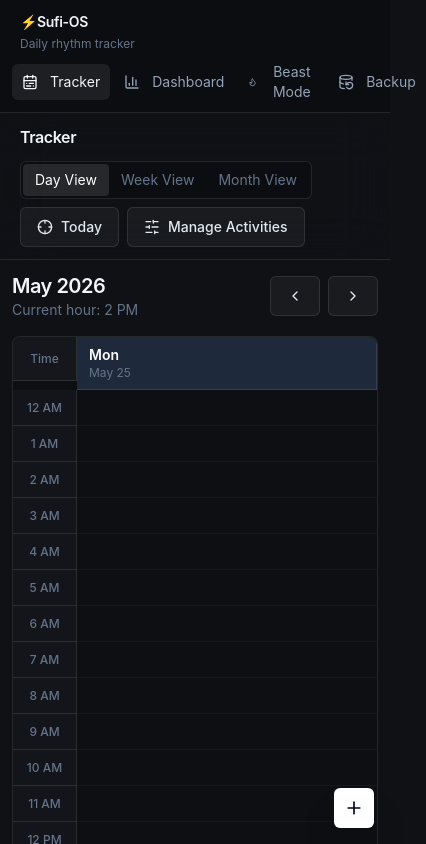
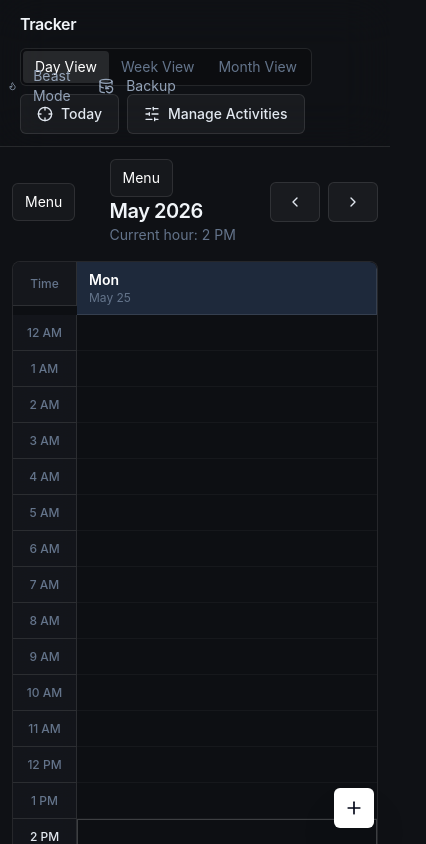
Before and after one commit to RzOmar/daily-tracker, a React (Vite) app: page / in a window 390 px wide. Shown: the top 844 px of the page, 426 px wide, since content can reach past the window. Built offline with nearby package versions, Linux system fonts and the light colour scheme.

Commit message:
mobile navigation

```diff
--- a/src/App.jsx
+++ b/src/App.jsx
@@ -33,6 +33,7 @@ export default function App() {
   const [selectedCell, setSelectedCell] = useState(null)
   const [dragActivityId, setDragActivityId] = useState(null)
   const [dragging, setDragging] = useState(false)
+  const [mobileSidebarOpen, setMobileSidebarOpen] = useState(false)
 
   useEffect(() => {
     const timer = setInterval(() => setNow(new Date()), 60000)
@@ -139,7 +140,12 @@ function onDragEnd() {
 
   return (
     <div className="app-frame flex h-screen min-h-screen text-slate-100 max-md:flex-col">
-      <Sidebar page={page} setPage={setPage} />
+      <Sidebar
+        page={page}
+        setPage={setPage}
+        mobileSidebarOpen={mobileSidebarOpen}
+        setMobileSidebarOpen={setMobileSidebarOpen}
+      />
       <div className="flex min-w-0 flex-1 flex-col">
         <Header
           page={page}
@@ -152,7 +158,23 @@ function onDragEnd() {
           {page === 'tracker' ? (
             <>
               <div className="flex flex-wrap items-center justify-between gap-3">
+                <button
+                  onClick={() =>
+                    setMobileSidebarOpen(true)
+                  }
+                  className="rounded-md border border-white/10 bg-white/[0.03] px-3 py-2 text-sm text-white lg:hidden"
+                >
+                  Menu
+                </button>
                 <div>
+                  <button
+                    onClick={() =>
+                      setMobileSidebarOpen(true)
+                    }
+                    className="rounded-md border border-white/10 bg-white/[0.03] px-3 py-2 text-sm text-white lg:hidden"
+                  >
+                    Menu
+                  </button>
                   <h2 className="text-xl font-semibold tracking-tight">
                     {currentDate.toLocaleDateString(undefined, { month: 'long', year: 'numeric' })}
                   </h2>
--- a/src/components/layout/Sidebar.jsx
+++ b/src/components/layout/Sidebar.jsx
@@ -1,7 +1,12 @@
 import { BarChart3, CalendarRange, DatabaseBackup, Flame } from 'lucide-react'
 import { cn } from '../../lib/utils'
 
-export function Sidebar({ page, setPage }) {
+export function Sidebar({
+  page,
+  setPage,
+  mobileSidebarOpen,
+  setMobileSidebarOpen,
+}) {
   const mainItems = [
     { id: 'tracker', label: 'Tracker', icon: CalendarRange },
     { id: 'dashboard', label: 'Dashboard', icon: BarChart3 },
@@ -10,7 +15,15 @@ export function Sidebar({ page, setPage }) {
   ]
 
   return (
-    <aside className="flex w-60 shrink-0 flex-col border-r border-white/10 bg-[#0b0d10] px-3 py-4 max-md:w-full max-md:border-b max-md:border-r-0 max-md:py-3">
+    <aside
+  className={cn(
+    'fixed inset-y-0 left-0 z-50 flex w-60 shrink-0 flex-col border-r border-white/10 bg-[#0b0d10] px-3 py-4 transition-transform duration-200 lg:static lg:translate-x-0',
+
+    mobileSidebarOpen
+      ? 'translate-x-0'
+      : '-translate-x-full'
+  )}
+>
       <div className="mb-8 px-2 max-md:mb-3">
         <div className="text-sm font-semibold tracking-tight text-slate-100">⚡Sufi-OS</div>
         <div className="mt-1 text-xs text-slate-500">Daily rhythm tracker</div>
@@ -23,7 +36,10 @@ export function Sidebar({ page, setPage }) {
               'flex h-9 w-full items-center gap-3 rounded-md px-2.5 text-sm text-slate-400 transition hover:bg-white/[0.055] hover:text-slate-100 max-md:justify-center',
               page === id && 'bg-white/[0.075] text-slate-100',
             )}
-            onClick={() => setPage(id)}
+            onClick={() => {
+              setPage(id)
+              setMobileSidebarOpen(false)
+            }}
           >
             <Icon className="h-4 w-4" />
             {label}
```
